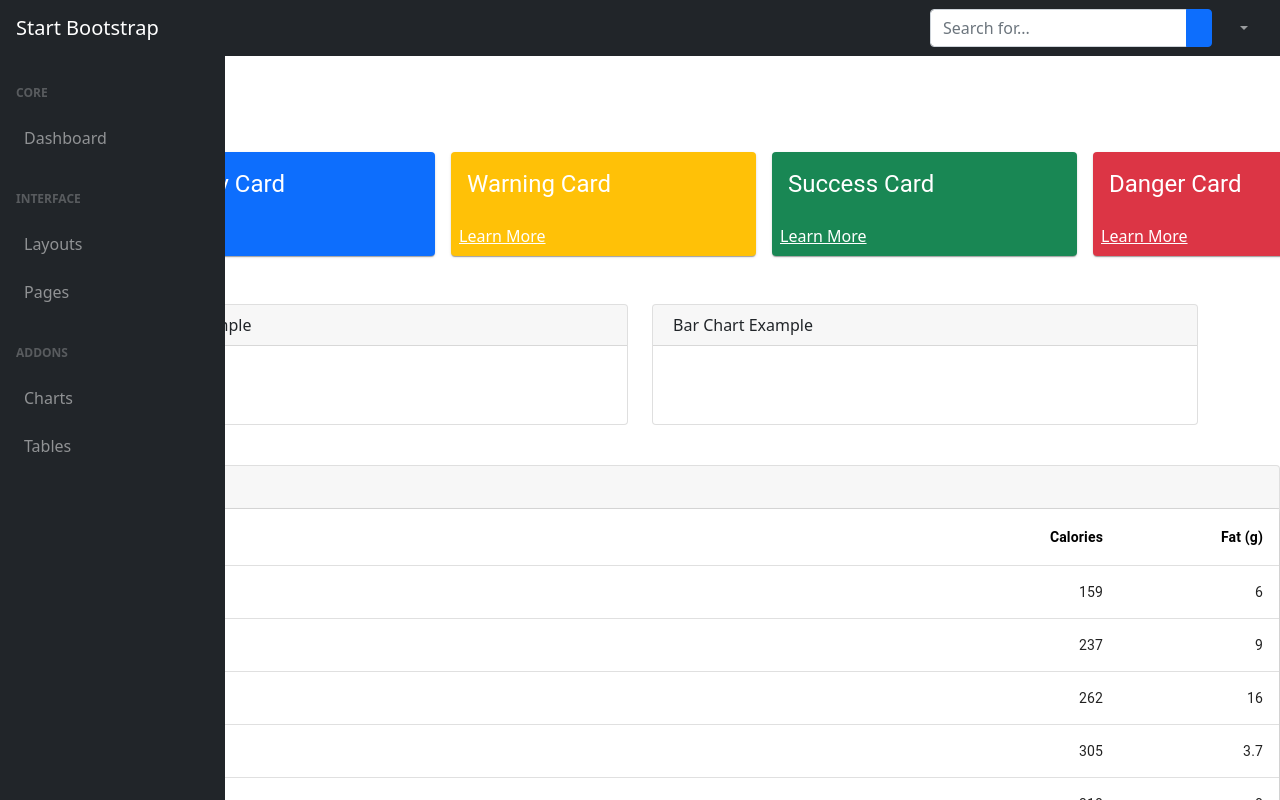
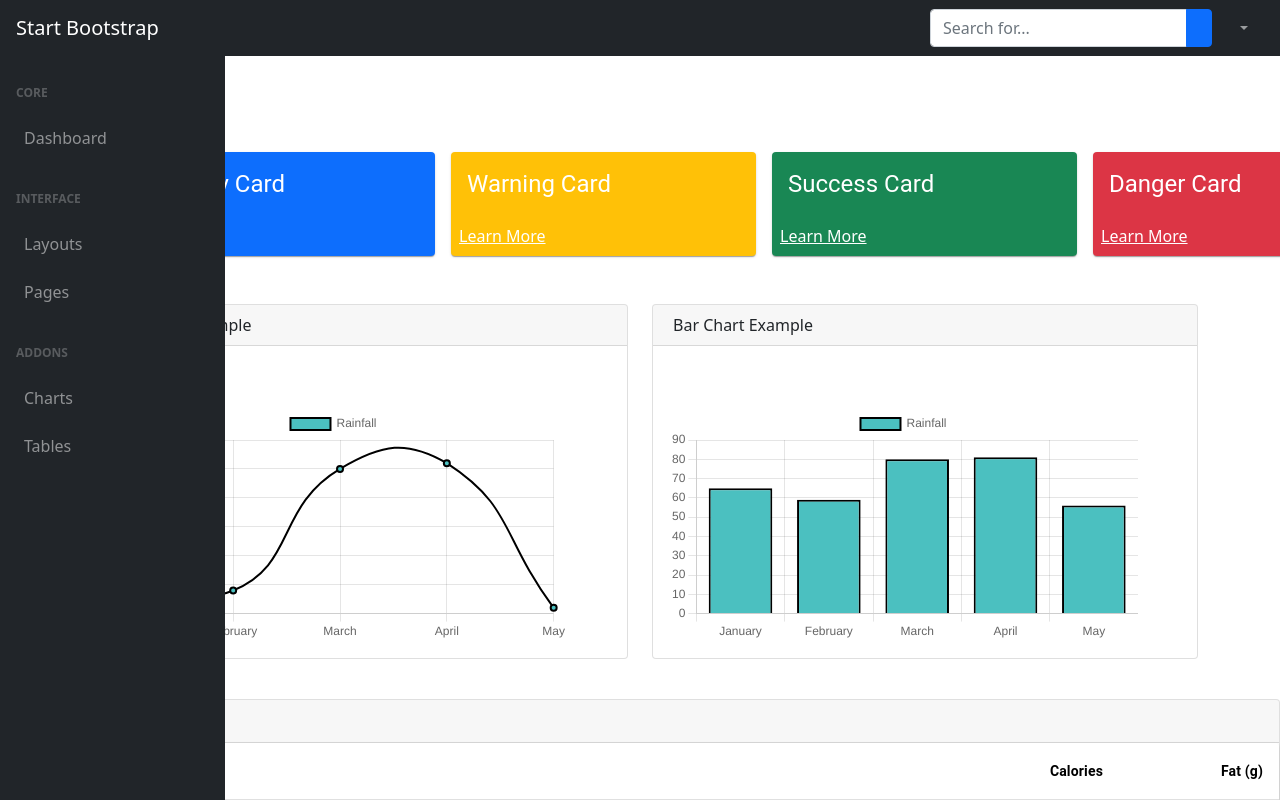
Before and after one commit to cflayelle/devops, a Next.js app: page / in a window 1280 px wide. Shown: the top 800 px of the page. Built offline with nearby package versions, Linux system fonts and the light colour scheme.

Commit message:
Charts were added

```diff
--- a/components/AreaChart.js
+++ b/components/AreaChart.js
@@ -1,11 +1,42 @@
+import React from 'react';
+import {Line} from 'react-chartjs-2';
+import { Chart as ChartJS } from 'chart.js/auto'
+
+
+const state = {
+    labels: ['January', 'February', 'March',
+        'April', 'May'],
+    datasets: [
+        {
+            label: 'Rainfall',
+            fill: false,
+            lineTension: 0.5,
+            backgroundColor: 'rgba(75,192,192,1)',
+            borderColor: 'rgba(0,0,0,1)',
+            borderWidth: 2,
+            data: [65, 59, 80, 81, 56]
+        }
+    ]
+}
+
+
 const AreaChart = (props) => {
     return (
-        <div className="card mb-4">
-            <div className="card-header">
-                <i className="fas fa-chart-area me-1"></i>
-                    Area Chart Example
-            </div>
-        <div className="card-body"><canvas id="myAreaChart" width="100%" height="40"></canvas></div>
+        <div>
+            <Line
+                data={state}
+                options={{
+                    title:{
+                        display:true,
+                        text:'Average Rainfall per month',
+                        fontSize:20
+                    },
+                    legend:{
+                        display:true,
+                        position:'right'
+                    }
+                }}
+            />
         </div>
     );
 }
--- a/components/BarChart.js
+++ b/components/BarChart.js
@@ -1,13 +1,42 @@
-const BarChart = (props) => {
+import React from 'react';
+import {Bar} from 'react-chartjs-2';
+import { Chart as ChartJS } from 'chart.js/auto'
+
+
+const state = {
+    labels: ['January', 'February', 'March',
+        'April', 'May'],
+    datasets: [
+        {
+            label: 'Rainfall',
+            backgroundColor: 'rgba(75,192,192,1)',
+            borderColor: 'rgba(0,0,0,1)',
+            borderWidth: 2,
+            data: [65, 59, 80, 81, 56]
+        }
+    ]
+}
+
+
+const AreaChart = (props) => {
     return (
-        <div className="card mb-4">
-            <div className="card-header">
-                <i className="fas fa-chart-bar me-1"></i>
-                    Bar Chart Example
-            </div>
-            <div className="card-body"><canvas id="myBarChart" width="100%" height="40"></canvas></div>
+        <div>
+            <Bar
+                data={state}
+                options={{
+                    title:{
+                        display:true,
+                        text:'Average Rainfall per month',
+                        fontSize:20
+                    },
+                    legend:{
+                        display:true,
+                        position:'right'
+                    }
+                }}
+            />
         </div>
     );
 }
 
-export default BarChart;
+export default AreaChart;
--- a/package.json
+++ b/package.json
@@ -15,9 +15,11 @@
     "@mui/material": "^5.8.2",
     "boostrap": "^2.0.0",
     "bootstrap": "^5.1.3",
+    "chart.js": "^3.8.0",
     "next": "^12.1.6",
     "react": "^18.1.0",
     "react-bootstrap": "^2.4.0",
+    "react-chartjs-2": "^4.1.0",
     "react-dom": "^18.1.0"
   },
   "devDependencies": {
--- a/pages/index.js
+++ b/pages/index.js
@@ -19,10 +19,28 @@ export default function Home() {
 
           <div className="row">
             <div className="col-xl-6">
-              <AreaChart />
+                <div className="card mb-4">
+                    <div className="card-header">
+                        <i className="fas fa-chart-bar me-1"></i>
+                        Area Chart Example
+                    </div>
+                    <div className="card-body">
+                        <canvas id="myBarChart" width="100%" height="40"></canvas>
+                        <AreaChart/>
+                    </div>
+                </div>
             </div>
             <div className="col-xl-6">
-              <BarChart />
+                <div className="card mb-4">
+                    <div className="card-header">
+                        <i className="fas fa-chart-bar me-1"></i>
+                        Bar Chart Example
+                    </div>
+                    <div className="card-body">
+                        <canvas id="myBarChart" width="100%" height="40"></canvas>
+                        <BarChart/>
+                    </div>
+                </div>
             </div>
           </div>
         </div>
```
Also changed, not shown: pages/charts.js (added, +31 -0 lines), 2 other files (tests, documents, lock files or other folders).
